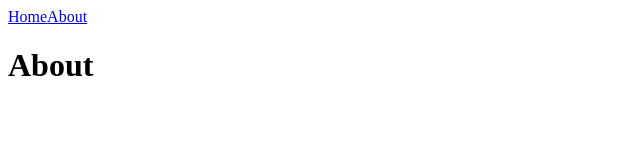
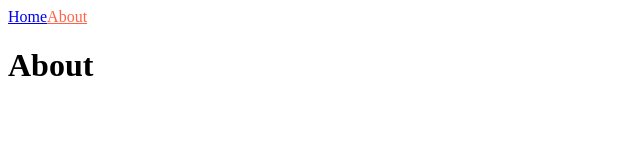
Before and after one commit to leekyungho112/nextjs-intro, a Next.js app: page /about in a window 1280 px wide. Shown: the top 160 px of the page, without its empty margins (0-640 px from the left). Built offline with nearby package versions, Linux system fonts and the light colour scheme.

Commit message:
Navbar styles

```diff
--- a/components/NavBar.js
+++ b/components/NavBar.js
@@ -1,16 +1,19 @@
 import Link from 'next/link';
 import { useRouter } from 'next/router';
+import styles from './NavBar.module.css';
 
 const NavBar = () => {
   const router = useRouter();
-  console.log(router);
+
   return (
     <nav>
       <Link href="/">
-        <a>Home</a>
+        <a className={router.pathname === '/' ? styles.active : ''}>Home</a>
       </Link>
       <Link href="/about">
-        <a>About</a>
+        <a className={router.pathname === '/about' ? styles.active : ''}>
+          About
+        </a>
       </Link>
     </nav>
   );
--- /dev/null
+++ b/components/NavBar.module.css
@@ -0,0 +1,3 @@
+.active {
+  color: tomato;
+}
```
Also changed, not shown: 1 other file (tests, documents, lock files or other folders).
